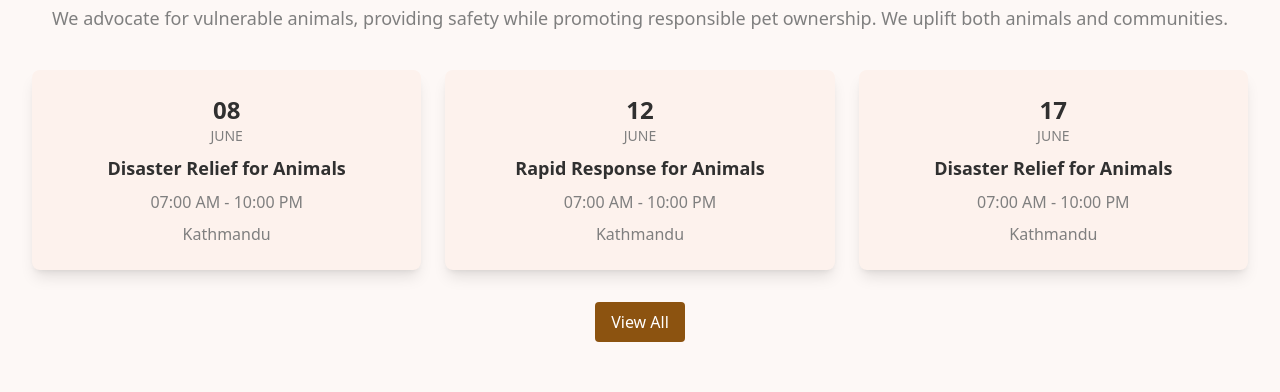
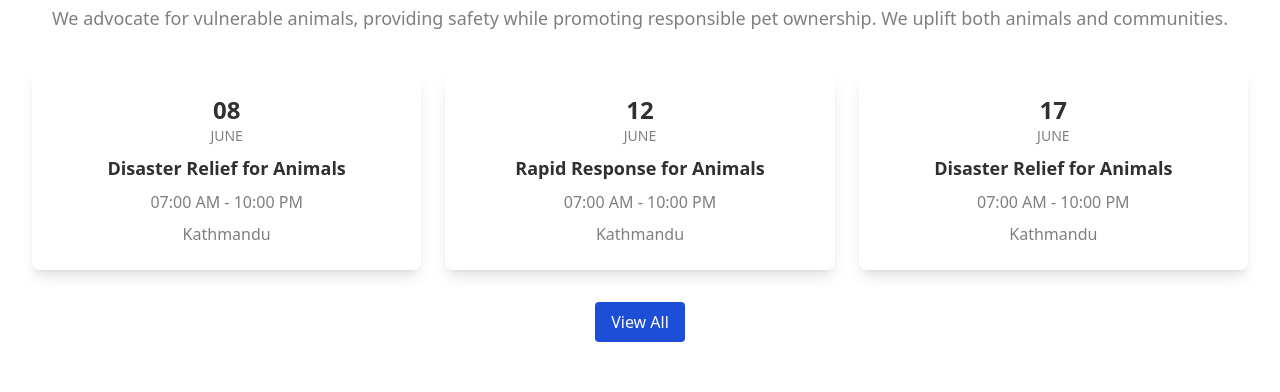
Before and after one commit to sarojneupane2000/VedaStudiosTasks, a Next.js app: page / in a window 1280 px wide. Shown: the part 3862-4254 px from the top of the page. Built offline with nearby package versions, Linux system fonts and the light colour scheme; no server answers.

Commit message:
seventh commit some changes

```diff
--- a/components/EventSchedule.tsx
+++ b/components/EventSchedule.tsx
@@ -26,7 +26,7 @@ const events = [
 
 const EventSchedule: React.FC = () => {
   return (
-    <div className="py-16 bg-[#fdf8f6] my-5">
+    <div className="py-16 my-5">
       <div className="max-w-7xl mx-auto px-4 sm:px-6 lg:px-8">
         <div className="text-center">
           <h2 className="text-base font-semibold tracking-wide text-[#8c5310]">
@@ -41,7 +41,7 @@ const EventSchedule: React.FC = () => {
         </div>
         <div className="mt-10 grid grid-cols-1 md:grid-cols-3 gap-6">
           {events.map((event, index) => (
-            <div key={index} className="bg-[#fdf2ed] p-6 rounded-lg shadow-lg text-center">
+            <div key={index} className="p-6 rounded-lg shadow-lg text-center">
               <div className="text-2xl font-bold text-[#303030]">{event.date}</div>
               <div className="text-sm text-[#7f7f7f]">{event.month}</div>
               <h3 className="mt-2 text-lg font-bold text-[#303030]">{event.title}</h3>
@@ -51,7 +51,7 @@ const EventSchedule: React.FC = () => {
           ))}
         </div>
         <div className="text-center mt-8">
-          <button className="bg-[#8c5310] text-white py-2 px-4 rounded">
+          <button className="bg-blue-700 text-white py-2 px-4 rounded">
             View All
           </button>
         </div>
--- a/components/Testimonials.tsx
+++ b/components/Testimonials.tsx
@@ -31,7 +31,7 @@ const Testimonials = ({ testimonials }: TestimonialsProps) => {
   };
 
   return (
-    <section className="p-8 bg-[#fdf8f6]">
+    <section className="p-8">
       <h2 className="text-xl font-bold mb-4 text-center">Check what our volunteers are saying</h2>
       <p className="text-center text-gray-500 mb-8">
         We advocate for vulnerable animals, providing safety while promoting responsible pet ownership. We uplift both animals and communities.
```
